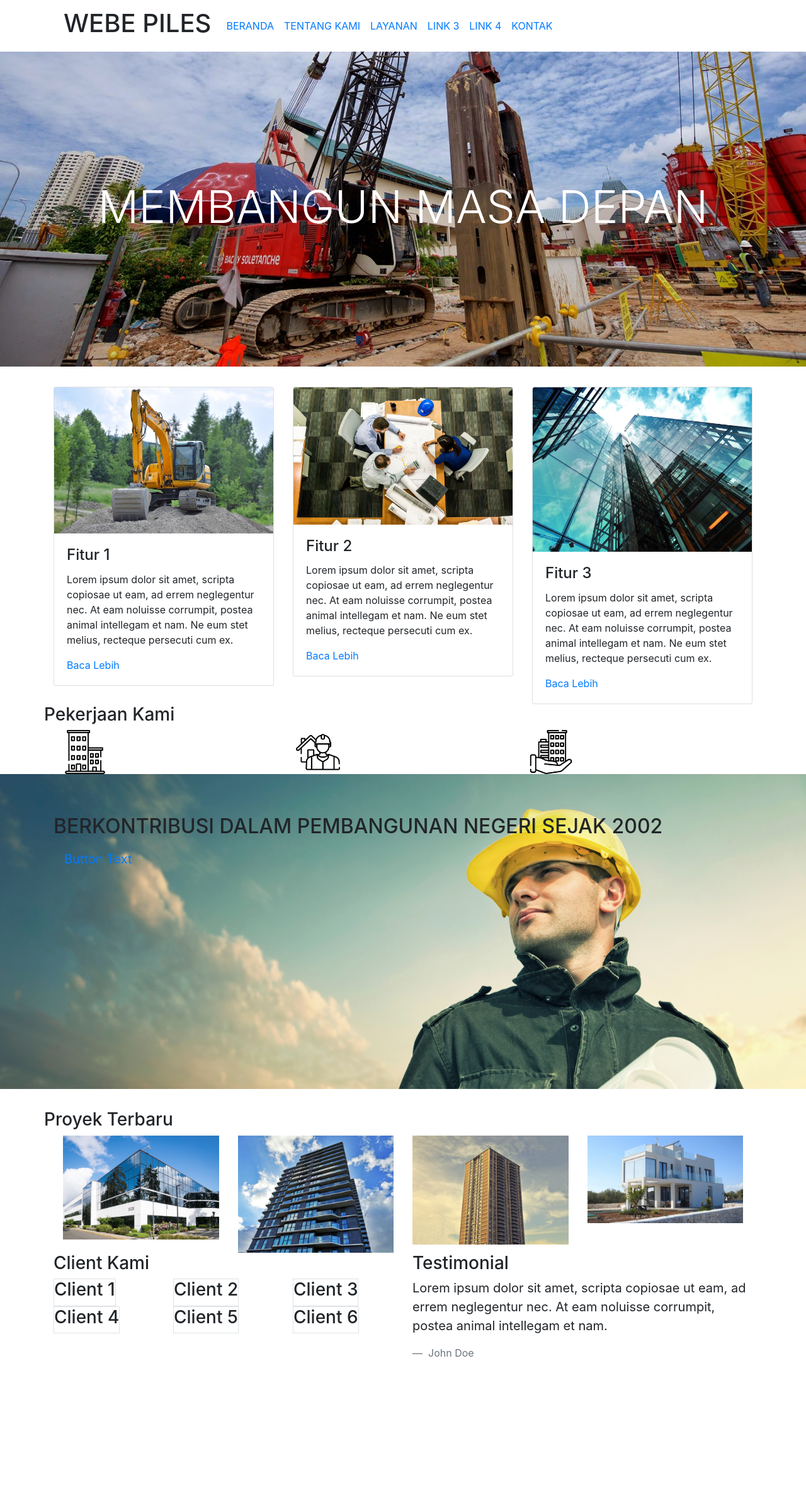
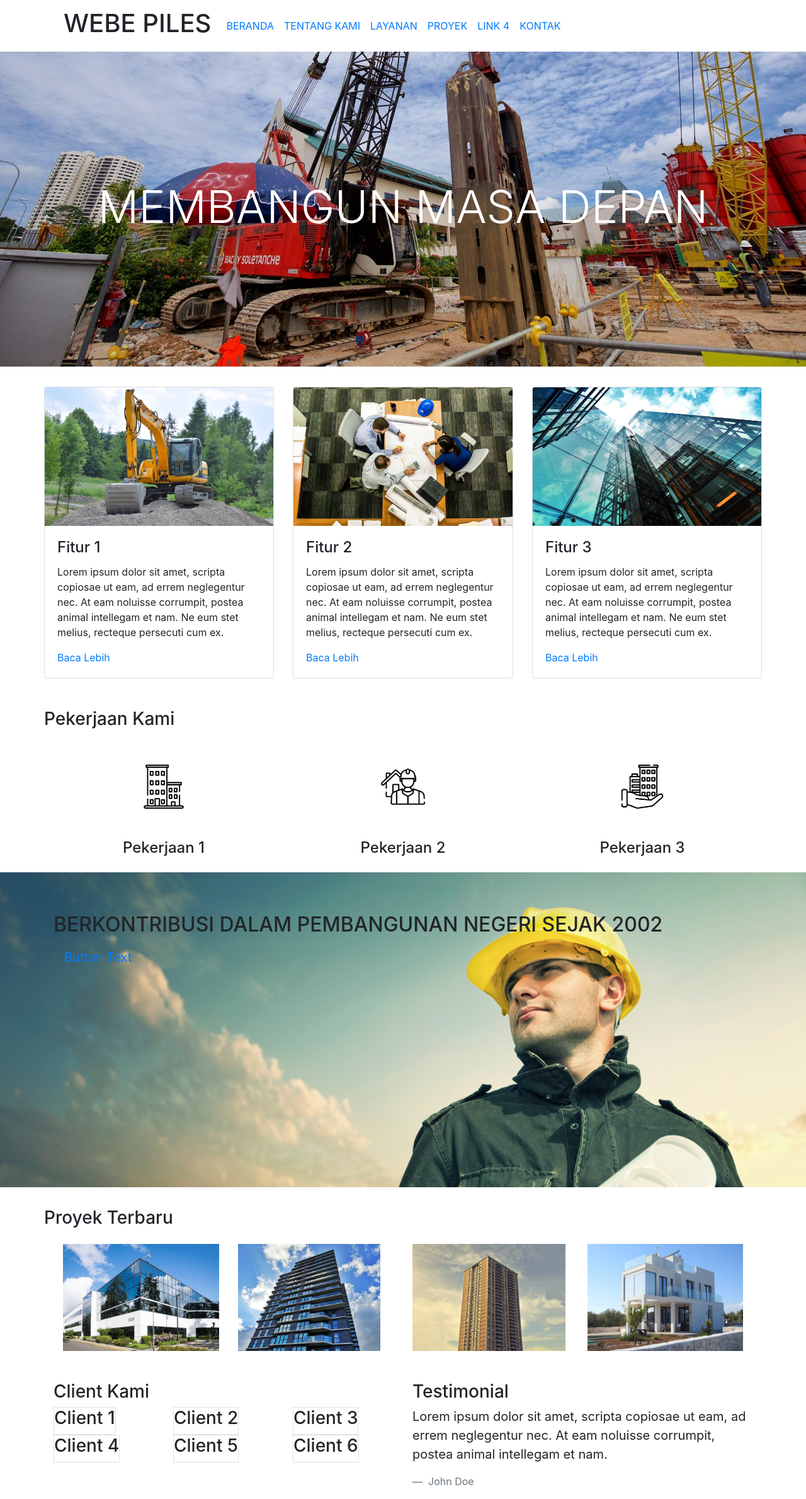
Before and after one commit to yogaajie2/webe, a PHP site: page / in a window 1280 px wide. Shown: the whole page at 63% size. Before the commit the page ends 2154 px from the top, so only its background shows below. Run offline with PHP 8.4, Linux system fonts and the light colour scheme; some libraries are stand-ins or nearby versions.

Commit message:
done layout, aligning index

```diff
--- a/index.php
+++ b/index.php
@@ -29,9 +29,9 @@
 
 	<div class="container">
 		<div class="row">
-			<div class="col-4">
+			<div class="col-4 pl-0">
 				<div class="card">
-				  <img class="card-img-top" src="img/features/feature-1.jpeg" alt="Card image">
+				  <img class="card-img-top main-features" src="img/features/feature-1.jpeg" alt="Card image">
 				  <div class="card-body">
 				    <h4 class="card-title">Fitur 1</h4>
 				    <p class="card-text">Lorem ipsum dolor sit amet, scripta copiosae ut eam, ad errem neglegentur nec. At eam noluisse corrumpit, postea animal intellegam et nam. Ne eum stet melius, recteque persecuti cum ex.</p>
@@ -39,9 +39,9 @@
 				  </div>
 				</div>
 			</div>
-			<div class="col-4">
+			<div class="col-4 ">
 				<div class="card">
-				  <img class="card-img-top" src="img/features/feature-2.jpeg" alt="Card image">
+				  <img class="card-img-top main-features" src="img/features/feature-2.jpeg" alt="Card image">
 				  <div class="card-body">
 				    <h4 class="card-title">Fitur 2</h4>
 				    <p class="card-text">Lorem ipsum dolor sit amet, scripta copiosae ut eam, ad errem neglegentur nec. At eam noluisse corrumpit, postea animal intellegam et nam. Ne eum stet melius, recteque persecuti cum ex.</p>
@@ -49,9 +49,9 @@
 				  </div>
 				</div>
 			</div>
-			<div class="col-4">
+			<div class="col-4 pr-0">
 				<div class="card">
-				  <img class="card-img-top" src="img/features/feature-3.jpeg" alt="Card image">
+				  <img class="card-img-top main-features" src="img/features/feature-3.jpeg" alt="Card image">
 				  <div class="card-body">
 				    <h4 class="card-title">Fitur 3</h4>
 				    <p class="card-text">Lorem ipsum dolor sit amet, scripta copiosae ut eam, ad errem neglegentur nec. At eam noluisse corrumpit, postea animal intellegam et nam. Ne eum stet melius, recteque persecuti cum ex.</p>
@@ -61,21 +61,30 @@
 			</div>
 		</div>
 
-		<div class="row">
+		<div class="row mt-5">
 			<h3>Pekerjaan Kami</h3>
 		</div>
 
-		<div class="row">
-			<div class="container h-100 d-flex align-items-center">
-				<div class="col-4 d-flex align-items-center">
+		<div class="row my-5">
+			<div class="col-4 d-flex align-items-center justify-content-center">
 				<img class="img-fluid" src="img/icons/icon-1.png" style="width: 70px;">
 			</div>
-				<div class="col-4 d-flex align-items-center">
+			<div class="col-4 d-flex align-items-center justify-content-center">
 				<img class="img-fluid" src="img/icons/icon-2.png" style="width: 70px;">
 			</div>
-				<div class="col-4 d-flex align-items-center">
+			<div class="col-4 d-flex align-items-center justify-content-center">
 				<img class="img-fluid" src="img/icons/icon-3.png" style="width: 70px;">
 			</div>
+		</div>
+		<div class="row my-3">
+			<div class="col-4 d-flex align-items-center justify-content-center">
+				<h4>Pekerjaan 1</h4>
+			</div>
+			<div class="col-4 d-flex align-items-center justify-content-center">
+				<h4>Pekerjaan 2</h4>
+			</div>
+			<div class="col-4 d-flex align-items-center justify-content-center">
+				<h4>Pekerjaan 3</h4>
 			</div>
 		</div>
 
@@ -93,22 +102,22 @@
 			<h3>Proyek Terbaru</h3>
 		</div>
 		<div class="container">
-			<div class="row">
+			<div class="row mt-3">
 				<div class="col-3">
-					<img class="img-fluid" src="img/projects/projects-1.jpeg">
+					<img class="img-fluid projects" src="img/projects/projects-1.jpeg">
 				</div>
 				<div class="col-3">
-					<img class="img-fluid" src="img/projects/projects-2.jpeg">
+					<img class="img-fluid projects" src="img/projects/projects-2.jpeg">
 				</div>
 				<div class="col-3">
-					<img class="img-fluid" src="img/projects/projects-3.jpeg">
+					<img class="img-fluid projects" src="img/projects/projects-3.jpeg">
 				</div>
 				<div class="col-3">
-					<img class="img-fluid" src="img/projects/projects-4.jpeg">
+					<img class="img-fluid projects" src="img/projects/projects-4.jpeg">
 				</div>
 			</div>
 		</div>
-		<div class="row">
+		<div class="row mt-5">
 			<div class="col-6">
 				<h3>Client Kami</h3>
 				<div class="row">
--- a/navbar.html
+++ b/navbar.html
@@ -6,7 +6,7 @@
         <a class="nav-item nav-link active" href="index.php">Beranda</a>
         <a class="nav-item nav-link" href="tentang-kami.php">Tentang Kami</a>
         <a class="nav-item nav-link" href="layanan.php">Layanan</a>
-        <a class="nav-item nav-link" href="#">Link 3</a>
+        <a class="nav-item nav-link" href="proyek.php">Proyek</a>
         <a class="nav-item nav-link" href="#">Link 4</a>
         <a class="nav-item nav-link" href="kontak.php">Kontak</a>
     </div>
--- a/style.css
+++ b/style.css
@@ -9,9 +9,17 @@
 	color: #fff;
 }
 
+.main-features {
+	height: 220px;
+}
+
 .center-jumbotron {
 	height: 500px;
 	background: url(img/center-jumbotron/center-jumbotron.jpg);
 	background-size: cover;
 	background-position: top;
 }
+
+.projects {
+	height: 170px;
+}
```
Also changed, not shown: proyek.php (added, +64 -0 lines), img/projects/projects-5.jpeg (added), img/projects/projects-6.jpeg (added), img/projects/projects-7.jpeg (added), img/projects/projects-8.jpeg (added), img/projects/projects-9.jpg (added). Lines whose indentation alone changed are shown as unchanged.
